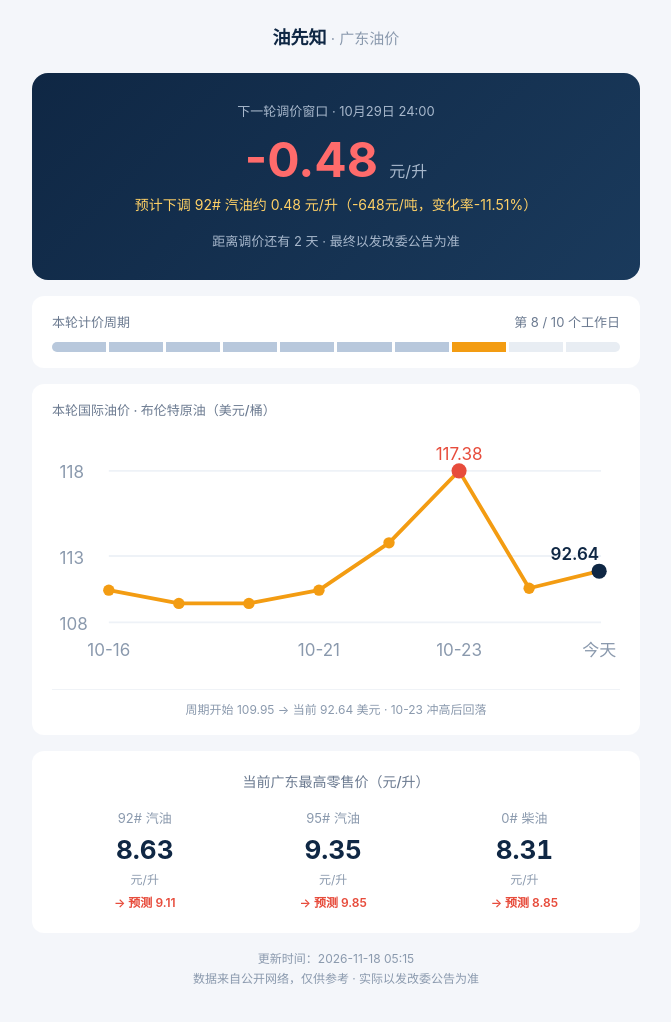
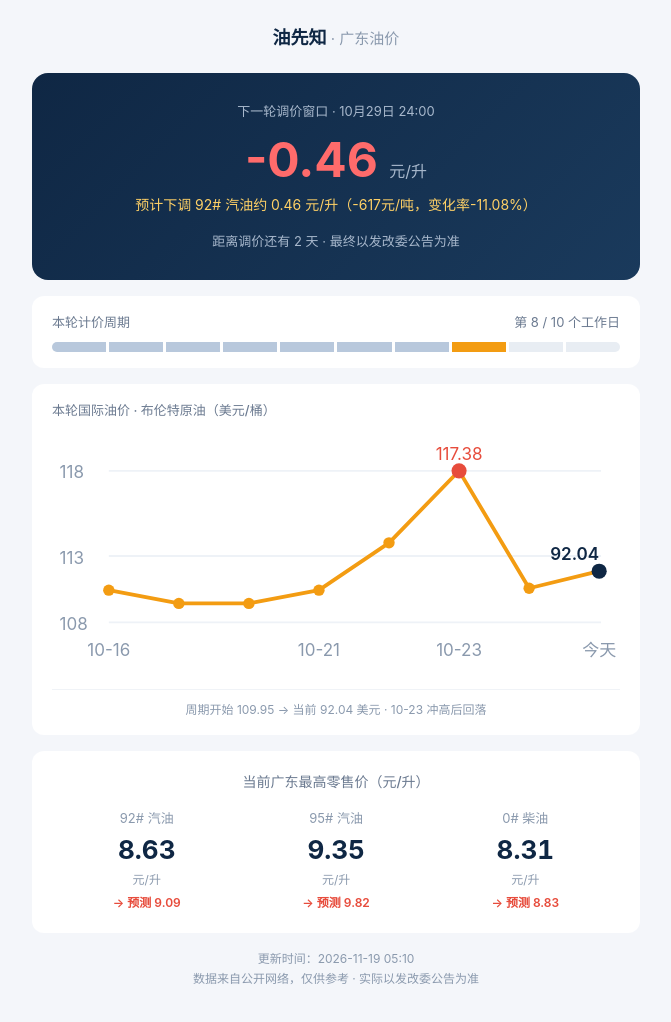
Before and after one commit to stranger008/oil-prophet, a plain HTML site: page index.html in a window 1280 px wide. Shown: the whole page, without its empty margins (304-975 px from the left). Drawn offline with Linux system fonts and the light colour scheme.

Commit message:
auto update: 2026-11-19

```diff
--- a/index.html
+++ b/index.html
@@ -57,8 +57,8 @@
 
   <div class="main">
     <div class="when">下一轮调价窗口 · 10月29日 24:00</div>
-    <div class="predict" id="predict">-0.48 <small>元/升</small></div>
-    <div class="per-liter" id="per-liter">预计下调 92# 汽油约 0.48 元/升（-648元/吨，变化率-11.51%）</div>
+    <div class="predict" id="predict">-0.46 <small>元/升</small></div>
+    <div class="per-liter" id="per-liter">预计下调 92# 汽油约 0.46 元/升（-617元/吨，变化率-11.08%）</div>
     <div class="countdown">距离调价还有 2 天 · 最终以发改委公告为准</div>
   </div>
 
@@ -90,13 +90,13 @@
       <circle cx="252" cy="82" r="3" fill="#f39c12"/>
       <circle cx="289" cy="73" r="4" fill="#0f2744"/>
       <text x="215" y="14" font-size="9" fill="#e74c3c" text-anchor="middle">117.38</text>
-      <text x="289" y="67" font-size="9" fill="#0f2744" text-anchor="end" font-weight="600">92.64</text>
+      <text x="289" y="67" font-size="9" fill="#0f2744" text-anchor="end" font-weight="600">92.04</text>
       <text x="30" y="118" font-size="9" fill="#8a99ad" text-anchor="middle">10-16</text>
       <text x="141" y="118" font-size="9" fill="#8a99ad" text-anchor="middle">10-21</text>
       <text x="215" y="118" font-size="9" fill="#8a99ad" text-anchor="middle">10-23</text>
       <text x="289" y="118" font-size="9" fill="#8a99ad" text-anchor="middle">今天</text>
     </svg>
-    <div class="crude-note">周期开始 109.95 → 当前 92.64 美元 · 10-23 冲高后回落</div>
+    <div class="crude-note">周期开始 109.95 → 当前 92.04 美元 · 10-23 冲高后回落</div>
   </div>
 
   <div class="prices">
@@ -106,25 +106,25 @@
         <div class="t">92# 汽油</div>
         <div class="v" id="p92">8.63</div>
         <div class="u">元/升</div>
-        <div class="next" id="p92next">→ 预测 9.11</div>
+        <div class="next" id="p92next">→ 预测 9.09</div>
       </div>
       <div class="p">
         <div class="t">95# 汽油</div>
         <div class="v" id="p95">9.35</div>
         <div class="u">元/升</div>
-        <div class="next" id="p95next">→ 预测 9.85</div>
+        <div class="next" id="p95next">→ 预测 9.82</div>
       </div>
       <div class="p">
         <div class="t">0# 柴油</div>
         <div class="v" id="p0">8.31</div>
         <div class="u">元/升</div>
-        <div class="next" id="p0next">→ 预测 8.85</div>
+        <div class="next" id="p0next">→ 预测 8.83</div>
       </div>
     </div>
   </div>
 
   <div class="note">
-    更新时间：2026-11-18 05:15<br>
+    更新时间：2026-11-19 05:10<br>
     数据来自公开网络，仅供参考 · 实际以发改委公告为准
   </div>
 </div>
--- a/prices.json
+++ b/prices.json
@@ -40,5 +40,6 @@
   "2026-11-15": 96.366,
   "2026-11-16": 95.028,
   "2026-11-17": 91.643,
-  "2026-11-18": 92.643
+  "2026-11-18": 92.643,
+  "2026-11-19": 92.038
 }
```
